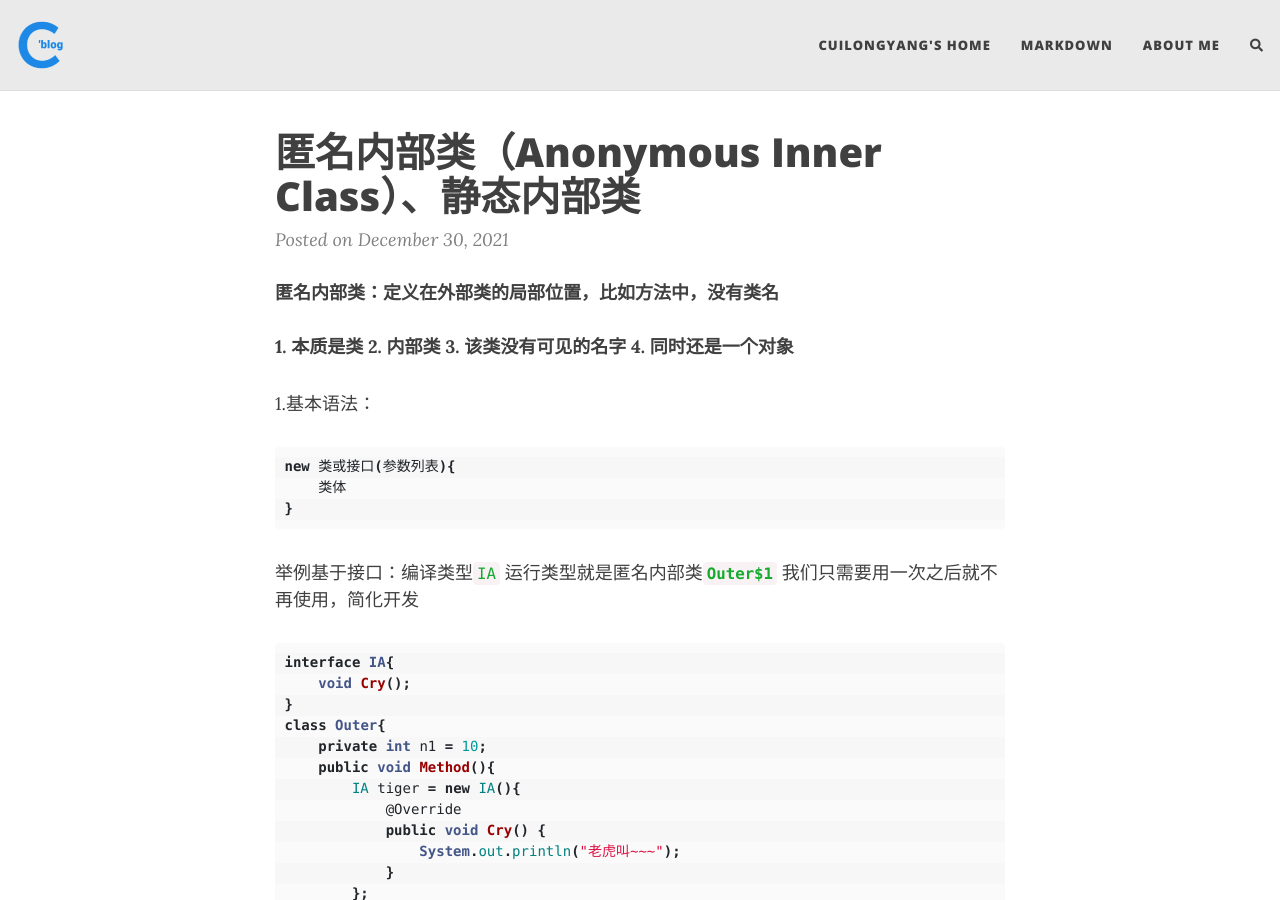
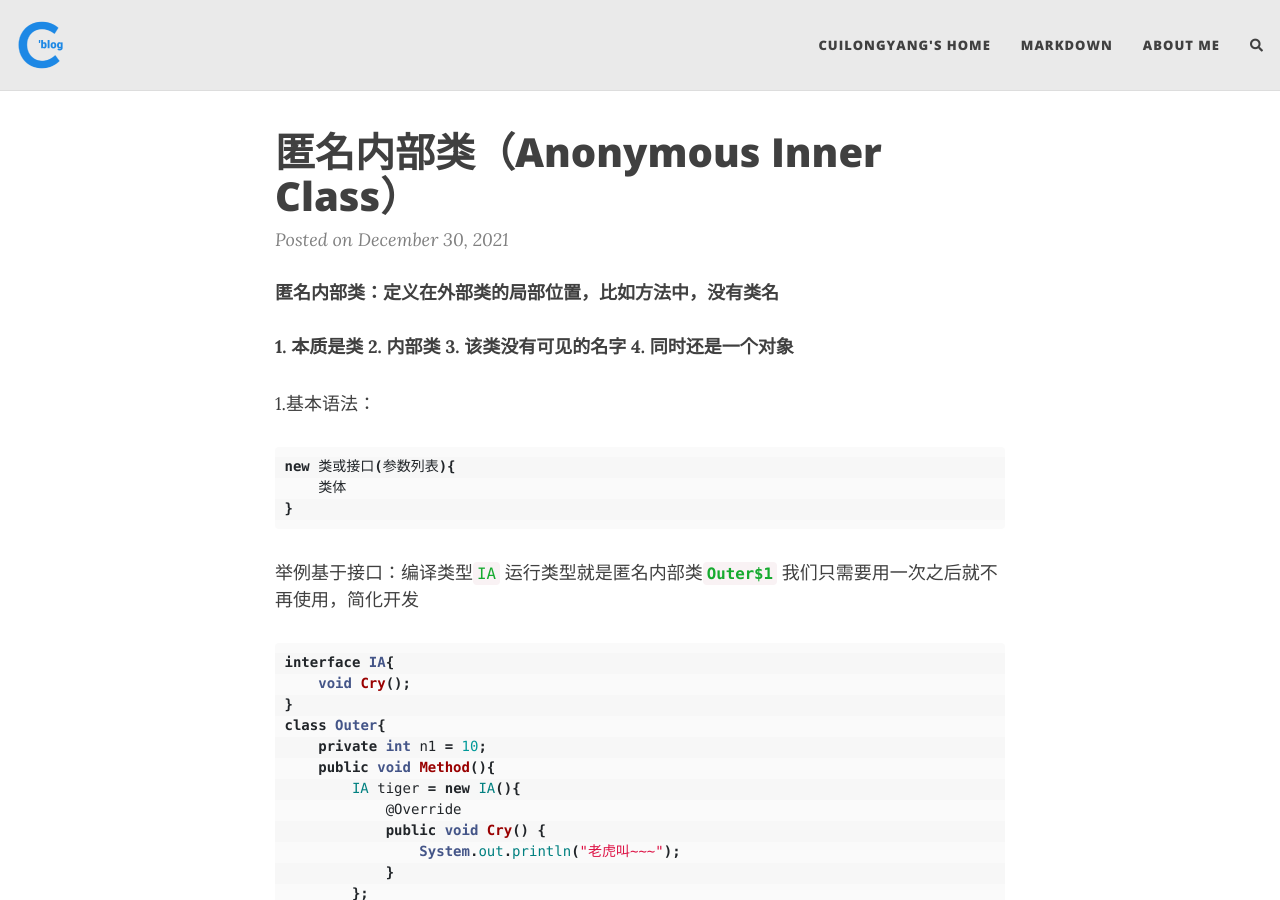
Before and after one commit to cuilongyang/cuilongyang.github.io, a Jekyll site: the page built from _posts/2021-12-30-Anonymous-Inner-class.markdown, in a window 1280 px wide and 900 px high. Built offline with Jekyll 4.4.1, drawn with Linux system fonts in a browser that asks for light colours; nearby versions of some CDN libraries; comment, search, counter and statistics services are not loaded.

Commit message:
Update 2021-12-30-Anonymous-Inner-class.markdown

```diff
--- a/_posts/2021-12-30-Anonymous-Inner-class.markdown
+++ b/_posts/2021-12-30-Anonymous-Inner-class.markdown
@@ -1,6 +1,6 @@
 ---
 layout: post
-title:  " 匿名内部类（Anonymous Inner Class）、静态内部类 "
+title:  " 匿名内部类（Anonymous Inner Class） "
 subtitle:
 cover-img:
 thumbnail-img:
```
